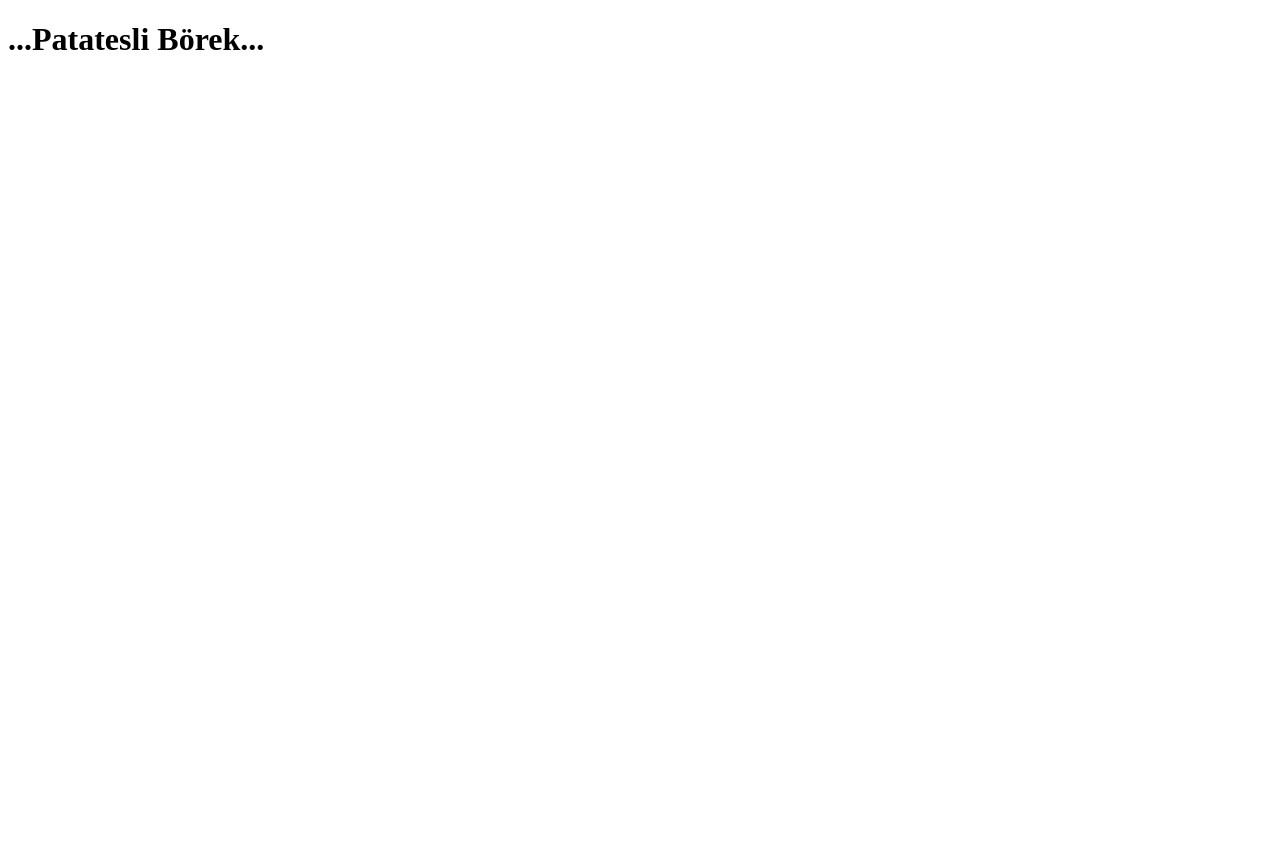
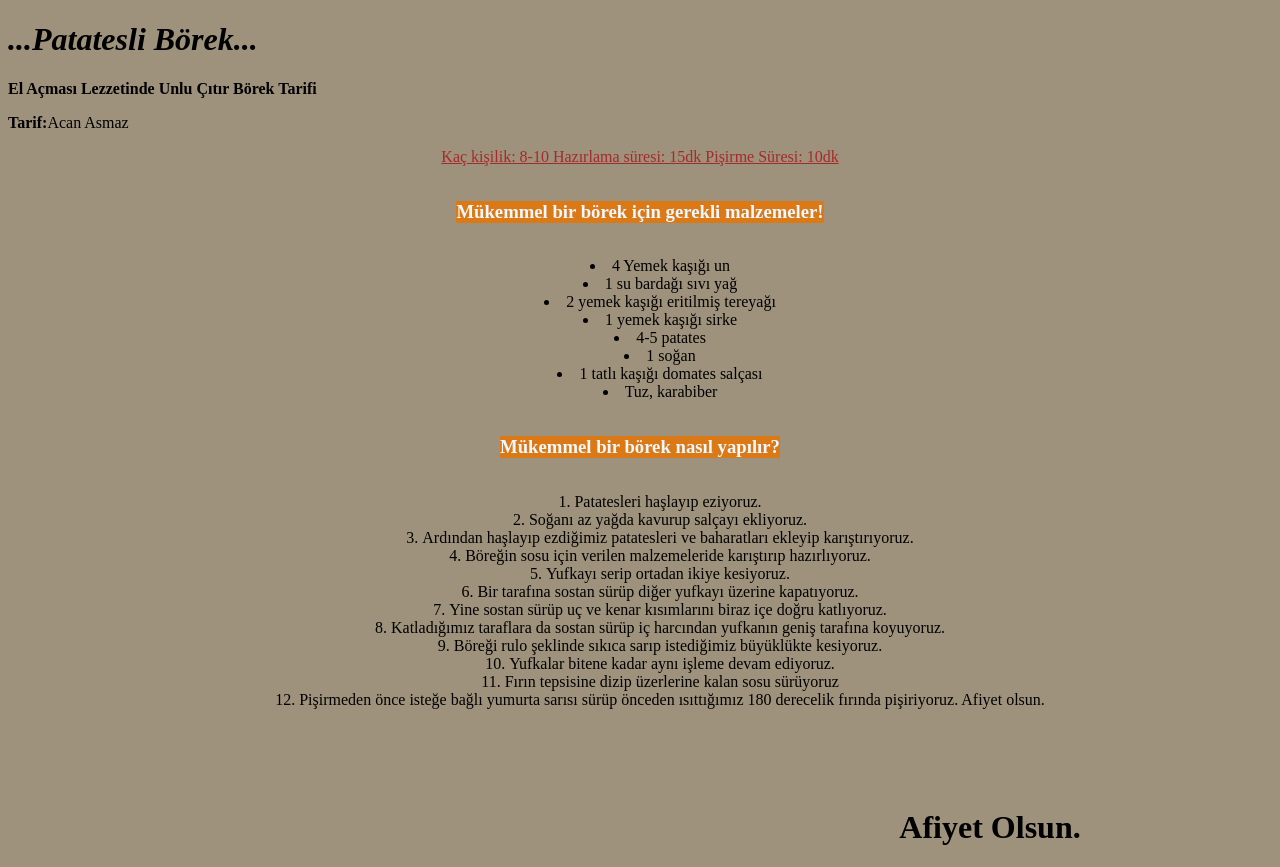
Before and after one commit to Acanasmaz/Yemek-Tarifi, a plain HTML site: page index.html in a window 1280 px wide. Before the commit the page ends 800 px from the top, so only its background shows below. Drawn offline with Linux system fonts and the light colour scheme.

Commit message:
Proje bitti

```diff
--- a/acan.css
+++ b/acan.css
@@ -0,0 +1,7 @@
+ul {
+    list-style-position: inside;
+ }
+
+ ol {
+    list-style-position: inside;
+ }
--- a/index.html
+++ b/index.html
@@ -1,14 +1,72 @@
 <!DOCTYPE html>
 <html lang="en">
+
 <head>
     <meta charset="UTF-8">
     <meta http-equiv="X-UA-Compatible" content="IE=edge">
     <meta name="viewport" content="width=device-width, initial-scale=1.0">
     <title>Document</title>
+    <link rel="stylesheet" href="acan.css">
 </head>
+
 <body>
-    <h1>...Patatesli Börek...</h1>
+
+    <body style="background-color:rgb(158, 146, 124);"></body>
+    <h1>
+        <i>...Patatesli Börek...</i>
+    </h1>
+
+    <b>
+        <p>El Açması Lezzetinde Unlu Çıtır Börek Tarifi</p>
+    </b>
+
+
+    <p>
+        <strong>Tarif:</strong>Acan Asmaz
+    </p>
+
+    <div style="text-align:center;">
+        <p style="text-decoration:underline; color: brown;">
+            Kaç kişilik: 8-10 Hazırlama süresi: 15dk Pişirme Süresi: 10dk
+        </p>
+
+        <h3 style="background-color: #db7917; color: aliceblue; display: inline-block;">Mükemmel bir börek için gerekli malzemeler!</h3>
+
+            <ul>
+                <li>4 Yemek kaşığı un</li>
+                <li>1 su bardağı sıvı yağ</li>
+                <li>2 yemek kaşığı eritilmiş tereyağı</li>
+                <li>1 yemek kaşığı sirke</li>
+                <li>4-5 patates</li>
+                <li>1 soğan</li>
+                <li>1 tatlı kaşığı domates salçası</li>
+                <li>Tuz, karabiber</li>
+            </ul>
+
+            <h3 style="background-color: #db7917; color: aliceblue; display: inline-block;">Mükemmel bir börek nasıl yapılır?</h3>
+
+            <ol>
+                <li>Patatesleri haşlayıp eziyoruz.</li>
+                <li>Soğanı az yağda kavurup salçayı ekliyoruz.</li>
+                <li>Ardından haşlayıp ezdiğimiz patatesleri ve baharatları ekleyip karıştırıyoruz.</li>
+                <li>Böreğin sosu için verilen malzemeleride karıştırıp hazırlıyoruz.</li>
+                <li>Yufkayı serip ortadan ikiye kesiyoruz.</li>
+                <li>Bir tarafına sostan sürüp diğer yufkayı üzerine kapatıyoruz.</li>
+                <li>Yine sostan sürüp uç ve kenar kısımlarını biraz içe doğru katlıyoruz.</li>
+                <li>Katladığımız taraflara da sostan sürüp iç harcından yufkanın geniş tarafına koyuyoruz.</li>
+                <li>Böreği rulo şeklinde sıkıca sarıp istediğimiz büyüklükte kesiyoruz.</li>
+                <li>Yufkalar bitene kadar aynı işleme devam ediyoruz.</li>
+                <li>Fırın tepsisine dizip üzerlerine kalan sosu sürüyoruz</li>
+                <li>Pişirmeden önce isteğe bağlı yumurta sarısı sürüp önceden ısıttığımız 180 derecelik fırında pişiriyoruz. Afiyet olsun.</li>
+            </ol>
+
+                    <h1 style="margin-left:700px;margin-top:100px "><b>Afiyet Olsun.</b></h1>
+
+    </div>
+
+
 
 
 </body>
+
 </html>
```
